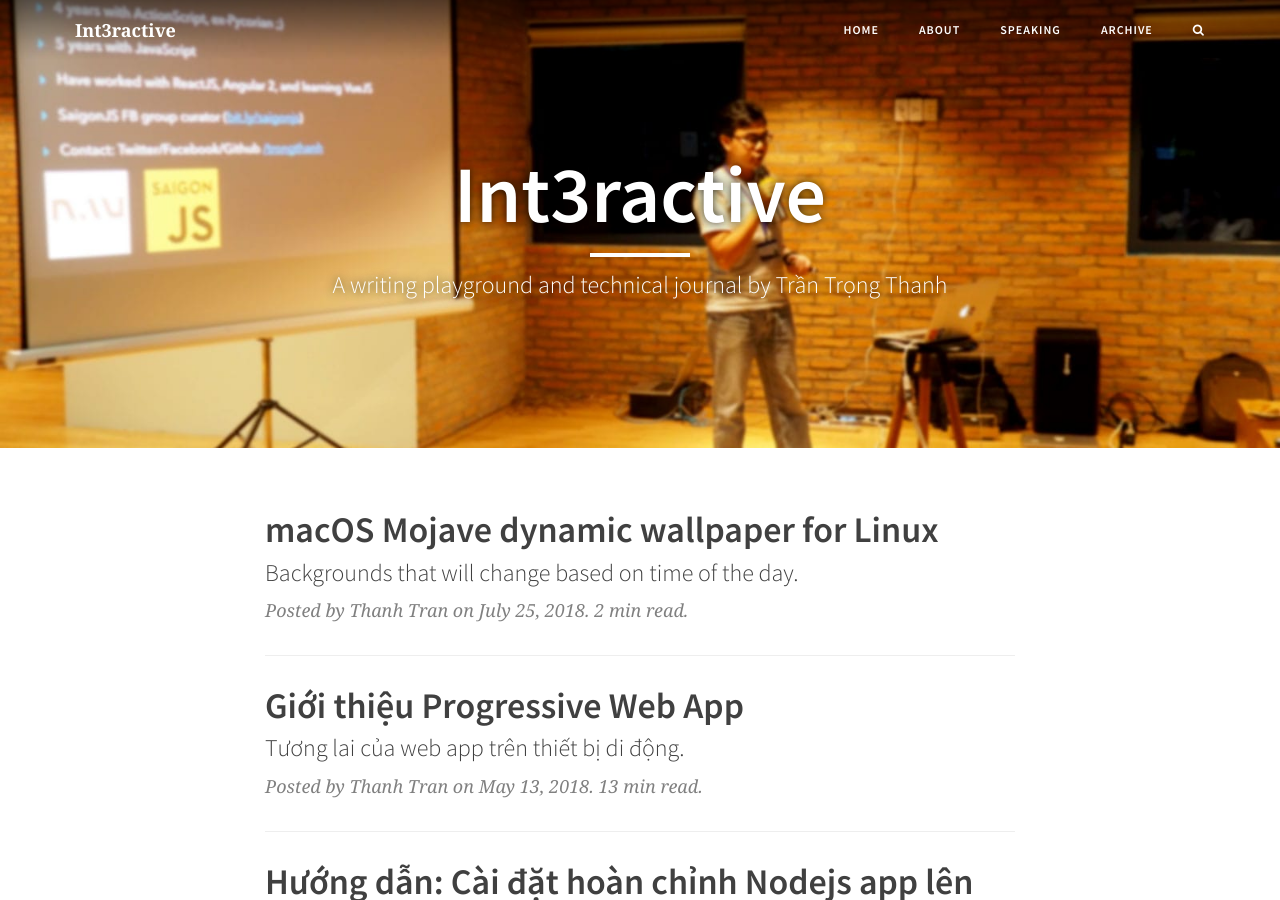
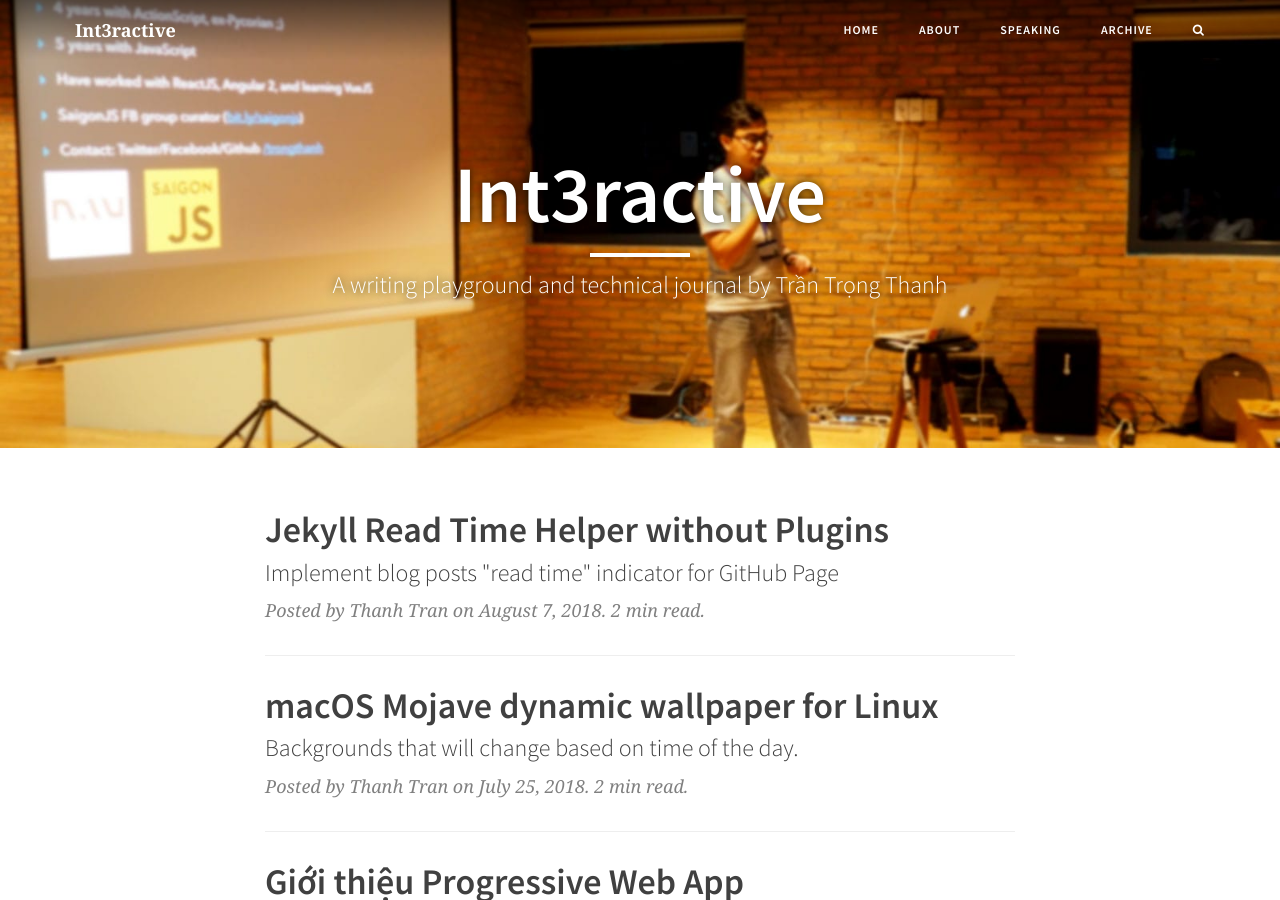
Before and after one commit to trongthanh/int3ractive.com, a Jekyll site: the page built from index.html, in a window 1280 px wide and 900 px high. Built offline with Jekyll 4.4.1, drawn with Linux system fonts in a browser that asks for light colours; nearby versions of some CDN libraries; the list of posts is cut into pages by our own code; some of the changed text lies outside the part shown.

Commit message:
Post: Jekyll read time helper; Update read-time WPM as per Medium recommendation;

````diff
--- a/_config.yml
+++ b/_config.yml
@@ -14,7 +14,7 @@
 disqus_site_id: conansblog
 
 # SEO & Social networks
-seo_title: Int3ractive - Front End, JavaScript, CSS architect, workflow and guides in English & Vietnamese
+seo_title: Int3ractive - Front End, JavaScript, developer experience, Linux tips in English & Vietnamese
 author: Thanh Tran (int3ractive.com)
 logo: img/favicon.png
 twitter:
--- a/_includes/read-time.html
+++ b/_includes/read-time.html
@@ -1,4 +1,4 @@
 <span class="reading-time" title="Estimated read time">
 	{% assign words = include.content | strip_html | number_of_words %}
-	{{ words | divided_by: 275 | plus: 1 }} min read.
+	{{ words | divided_by: 265 | plus: 1 }} min read.
 </span>
--- /dev/null
+++ b/_posts/2018/2018-08-07-jekyll-read-time-without-plugins.md
@@ -0,0 +1,69 @@
+---
+layout: post
+title: Jekyll Read Time Helper without Plugins
+subtitle: Implement blog posts "read time" indicator for GitHub Page
+author: Thanh Tran
+description:
+date: 2018-08-07T14:04:35+07:00
+tags: [Jekyll, GitHub Page]
+image: img/code-bg.jpg
+---
+
+Searching the web for a Jekyll / Liquid template helper that show "read time" of a post without plugins (so that it'll work for GitHub Page) will probably land you at [this post](https://carlosbecker.com/posts/jekyll-reading-time-without-plugins/) by Carlos Alexandro Becker. I also tried the solution of that post which I'll quote it here (assuming **180 word-per-minute**):
+
+```liquid
+{% raw %}<span class="reading-time" title="Estimated read time">
+    {% assign words = content | number_of_words %}
+    {% if words < 360 %}
+        1 min
+    {% else %}
+        {{ words | divided_by:180 }} mins
+    {% endif %}
+</span>{% endraw %}
+```
+
+This partial is okay except for those posts that has words count between 180 - 360 which will result as 1 min instead of 2, and words count between 360 - 539 will result as 2 min instead of 3...
+
+So I have revised the solution with my own as following:
+
+```liquid
+{% raw %}<span class="reading-time" title="Estimated read time">
+    {% assign words = include.content | strip_html | number_of_words %}
+    {{ words | divided_by: 180 | plus: 1 }} min read.
+</span>{% endraw %}
+```
+
+Since Liquid filter `divided_by` will round down the input integer (0.5 to 0, etc.), adding back 1 will correct this, with the only flaw that all fractions of minute will now be rounded up to one minute.
+
+Besides the new word-to-read-time algorithm, I've also added the `strip_html` filter to the partial and use [include parameter](https://jekyllrb.com/docs/includes/#passing-parameters-to-includes) so that it'll work correctly with consistent `min read` value regardless of the context it is used. For example, if it is placed in **post** layout, we will add the partial like so:
+
+```liquid
+{% raw %}<p class="meta">
+    <span>Posted by {{ page.author }} on {{ page.date }}.</span>
+    {% include read-time.html content=content %}
+</p>{% endraw %}
+```
+
+If it is used in blog index, such as `index.html`, it'll be added like this:
+
+```liquid
+{% raw %}{% for post in paginator.posts %}
+<div class="post-preview">
+    <a href="{{ post.url | prepend: site.baseurl }}">
+        <h2 class="post-title">{{ post.title }}</h2>
+    </a>
+    <p class="post-meta">
+        <span>Posted by {{ post.author }} on {{ post.date }}.</span>
+        {% include read-time.html content=post.content %}
+    </p>
+</div>
+<hr>
+{% endfor %}{% endraw %}
+```
+
+My blog has been updated with [read-time partial](https://github.com/trongthanh/trongthanh.github.com/blob/master/_includes/read-time.html) with the adjustment that I'm using **265 WPM** as per [Medium recommendation](https://help.medium.com/hc/en-us/articles/214991667-Read-time)[^1].
+
+So, that's it. Any comments are welcomed.
+
+---
+[^1]: It was 275, but it seems they recently updated.
````
Also changed, not shown: README.md, img/code-bg.jpg (added), js/prism.js.
